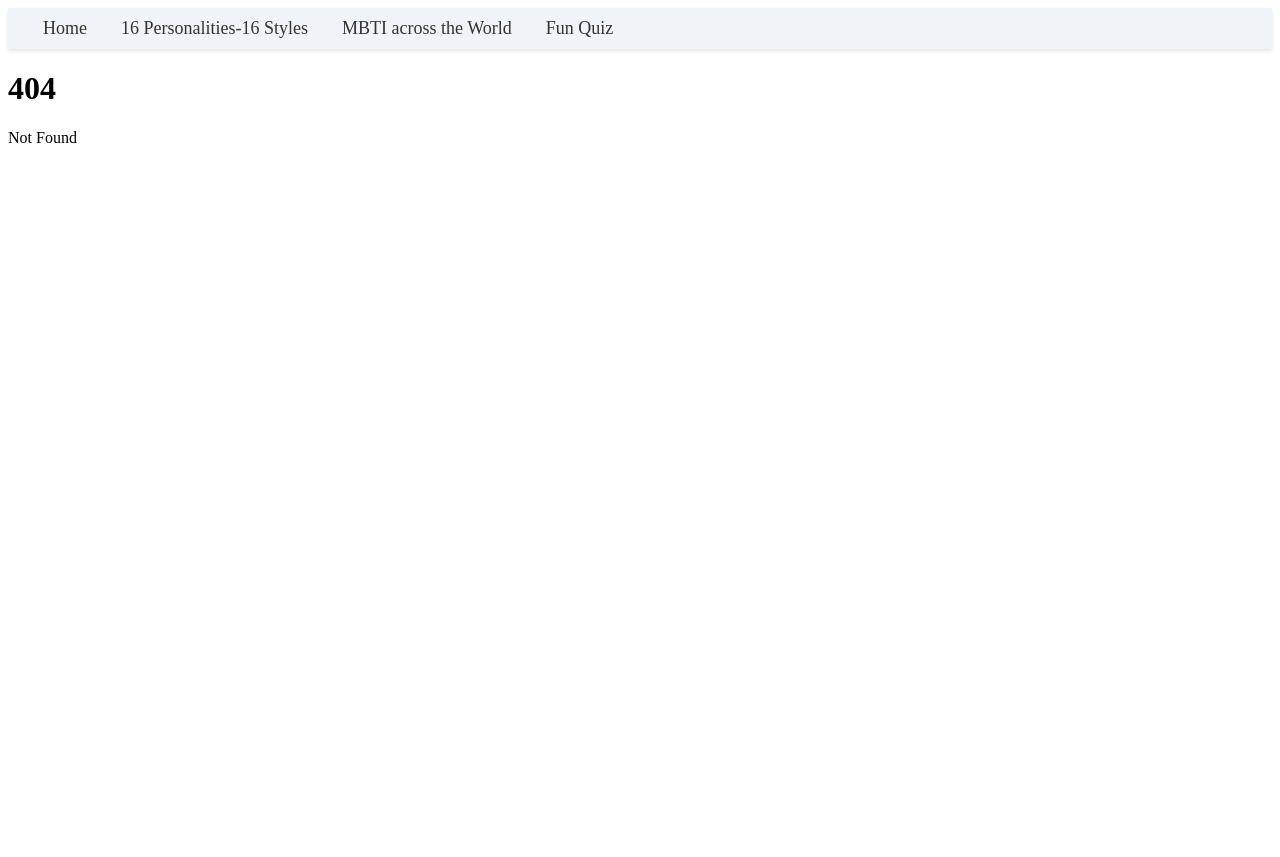
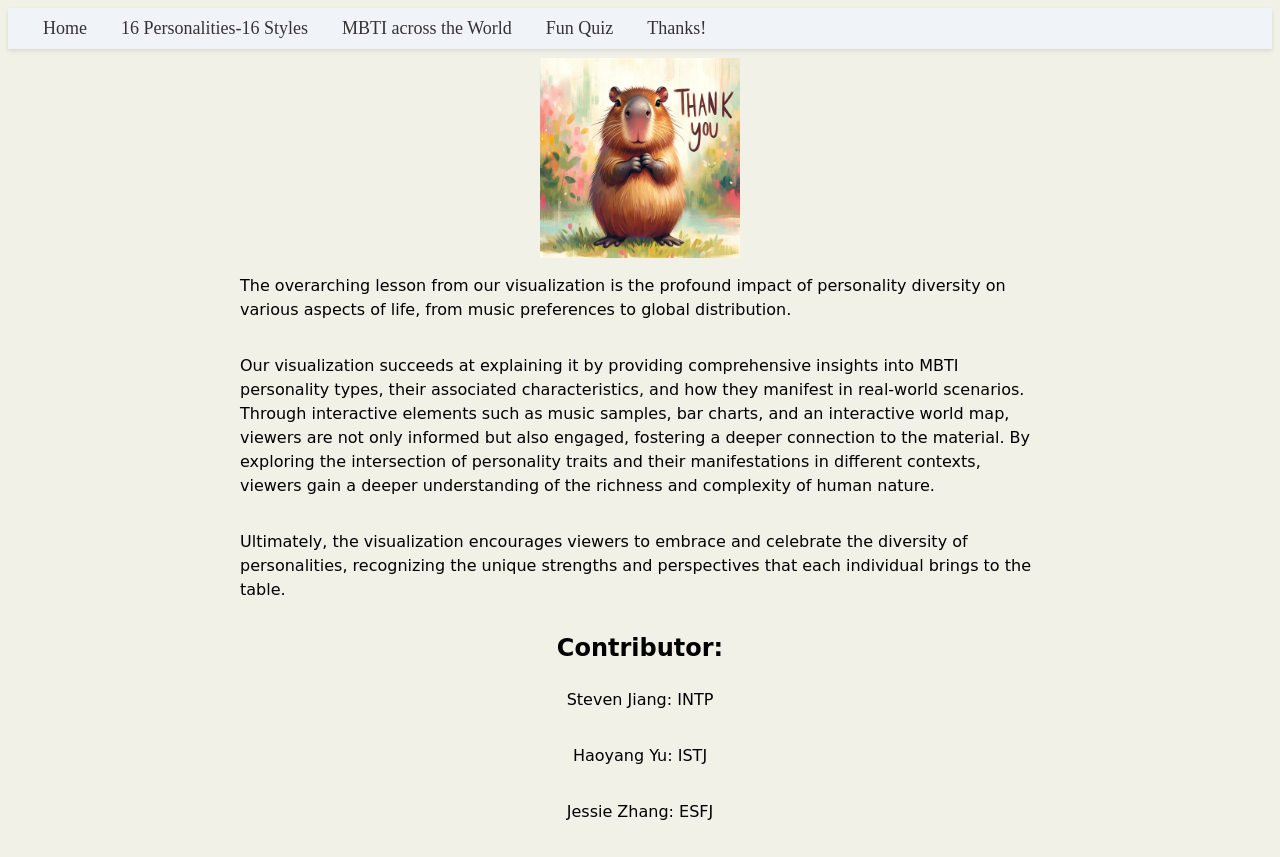
Before and after one commit to jessiezhang199/dsc106_final, a SvelteKit app: page /conclution in a window 1280 px wide. Before the commit this address had no page. Before the commit the page ends 800 px from the top, so only its background shows below. Built offline with nearby package versions, Linux system fonts and the light colour scheme.

Commit message:
add thanks page, edit readme

```diff
--- a/src/routes/+layout.svelte
+++ b/src/routes/+layout.svelte
@@ -30,6 +30,7 @@
   <a href="/" on:click|preventDefault={() => goto(`${base}/16picture`)}>16 Personalities-16 Styles</a>
   <a href="/" on:click|preventDefault={() => goto(`${base}/vis`)}>MBTI across the World</a>
   <a href="/" on:click|preventDefault={() => goto(`${base}/quiz`)}>Fun Quiz</a>
+  <a href="/" on:click|preventDefault={() => goto(`${base}/conclution`)}>Thanks!</a>
 </nav>
 
 <slot />
--- a/src/routes/16picture/+page.svelte
+++ b/src/routes/16picture/+page.svelte
@@ -422,7 +422,7 @@
     background-color: hsl(43, 59%, 88%);
     width: 150px;
     left:10px;
-    top: 500px;
+    top: 530px;
     font-size: 12px;
     text-align: center;
   }
--- /dev/null
+++ b/src/routes/conclution/+page.svelte
@@ -0,0 +1,42 @@
+<script>
+    import { onMount } from 'svelte';
+    let base = '';
+    onMount(() => {
+    document.body.style.backgroundImage = `url(${base}/page2/bg.jpg)`;
+  });
+</script>
+
+<style>
+    div {
+        display: flex;
+        flex-direction: column;
+        align-items: center;
+        height: 100vh; /* Set height to 100% of viewport height */
+        justify-content: center;
+    }
+
+    h1 {
+        font-size: 24px;
+        margin-bottom: 10px;
+        font-family: 'Comic Sans MS', cursive;
+    }
+
+    p {
+        font-size: 16px;
+        line-height: 1.5;
+        font-family: 'Comic Sans MS', cursive;
+        max-width: 800px; /* Set your desired max-width value */
+    }
+</style>
+
+<div>
+    <img src="{base}/page3/thanks.webp" alt="Capybara" style="width: 200px; height: auto">
+    <p>The overarching lesson from our visualization is the profound impact of personality diversity on various aspects of life, from music preferences to global distribution. </p>
+    <p>Our visualization succeeds at explaining it by providing comprehensive insights into MBTI personality types, their associated characteristics, and how they manifest in real-world scenarios. Through interactive elements such as music samples, bar charts, and an interactive world map, viewers are not only informed but also engaged, fostering a deeper connection to the material. By exploring the intersection of personality traits and their manifestations in different contexts, viewers gain a deeper understanding of the richness and complexity of human nature.  </p>
+    <p>Ultimately, the visualization encourages viewers to embrace and celebrate the diversity of personalities, recognizing the unique strengths and perspectives that each individual brings to the table. </p>
+    <h1>Contributor:</h1>
+    <p>Steven Jiang: INTP </p>
+    <p>Haoyang Yu: ISTJ</p>
+    <p>Jessie Zhang: ESFJ</p>
+
+</div>
--- a/src/routes/vis/+page.svelte
+++ b/src/routes/vis/+page.svelte
@@ -548,7 +548,7 @@ footer p span {
 <p style="position: absolute; top: 200px; left: 790px; font-size: 16px; max-width: 300px;">
   Try to rotate the map by mouse or place the mouse over the country you like. What do you see?
 </p>
-<p style="position: absolute; top: 500px; left: 950px; font-size: 16px; max-width: 180px;">
+<p style="position: absolute; top: 450px; left: 950px; font-size: 16px; max-width: 180px;">
   Fun fact: Do you know that there are more introverts than extroverts in America according to MBTI? (We know it's a surprise!)
 </p>
 </div>
@@ -605,7 +605,7 @@ footer p span {
   </div>
 </div>
 <div class="learn" style="position: absolute; top: 650px; right: 20px;">
-  <img src="{base}/page3/capybara.webp" alt="Capybara" style="width: 200px; height: auto; margin-right: 50px;">
+  <img src="{base}/page3/capybara.webp" alt="Capybara" style="width: 200px; height: auto; margin-right: 50px">
   <button on:click={() => goto(`${base}/quiz`)}>Ready for a quiz?</button>
 </div>
 <footer>
```
Also changed, not shown: src/routes/quiz/+page.svelte (+19 -0 lines), static/page3/thanks.webp (added), 1 other file (tests, documents, lock files or other folders).
